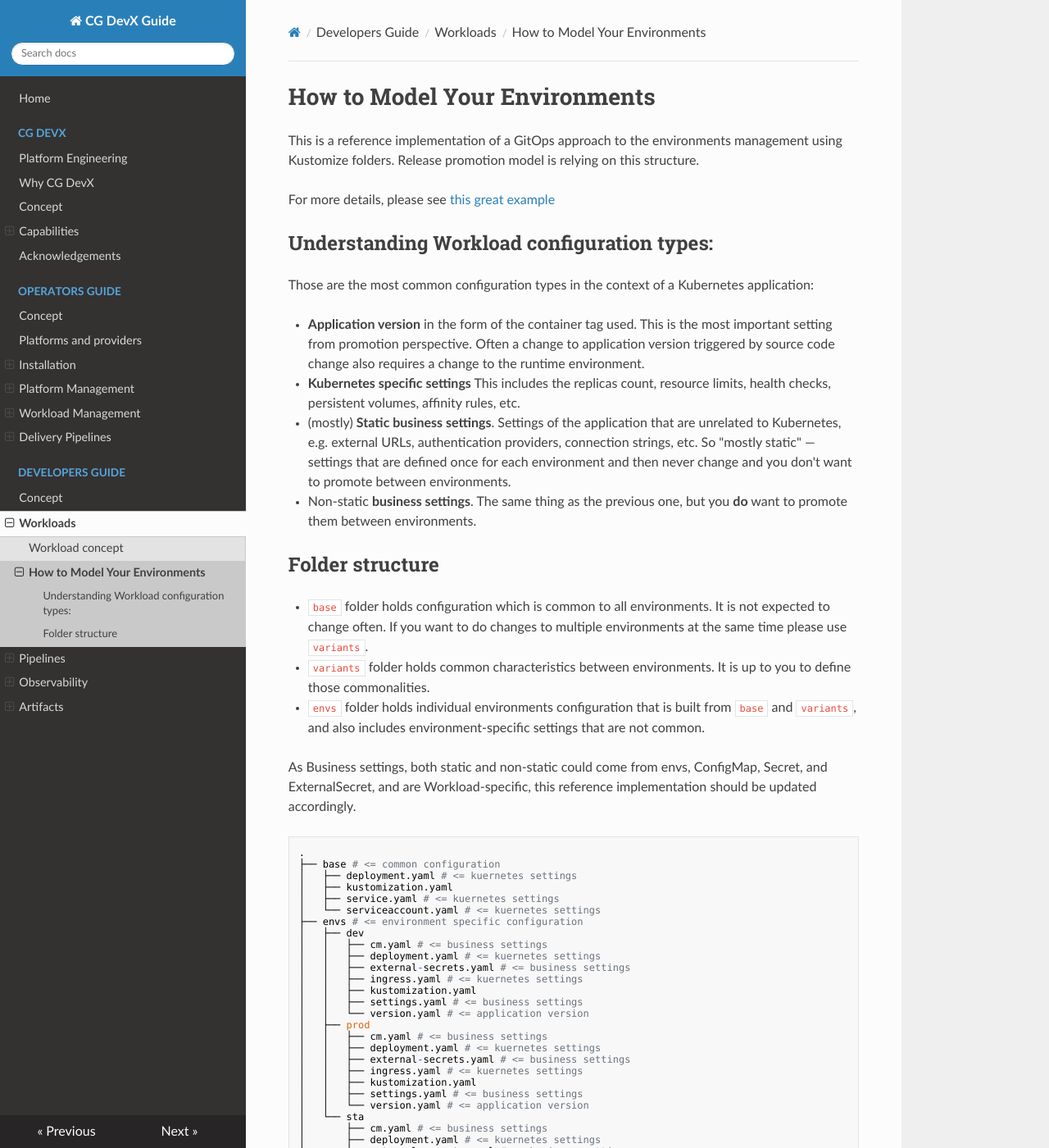
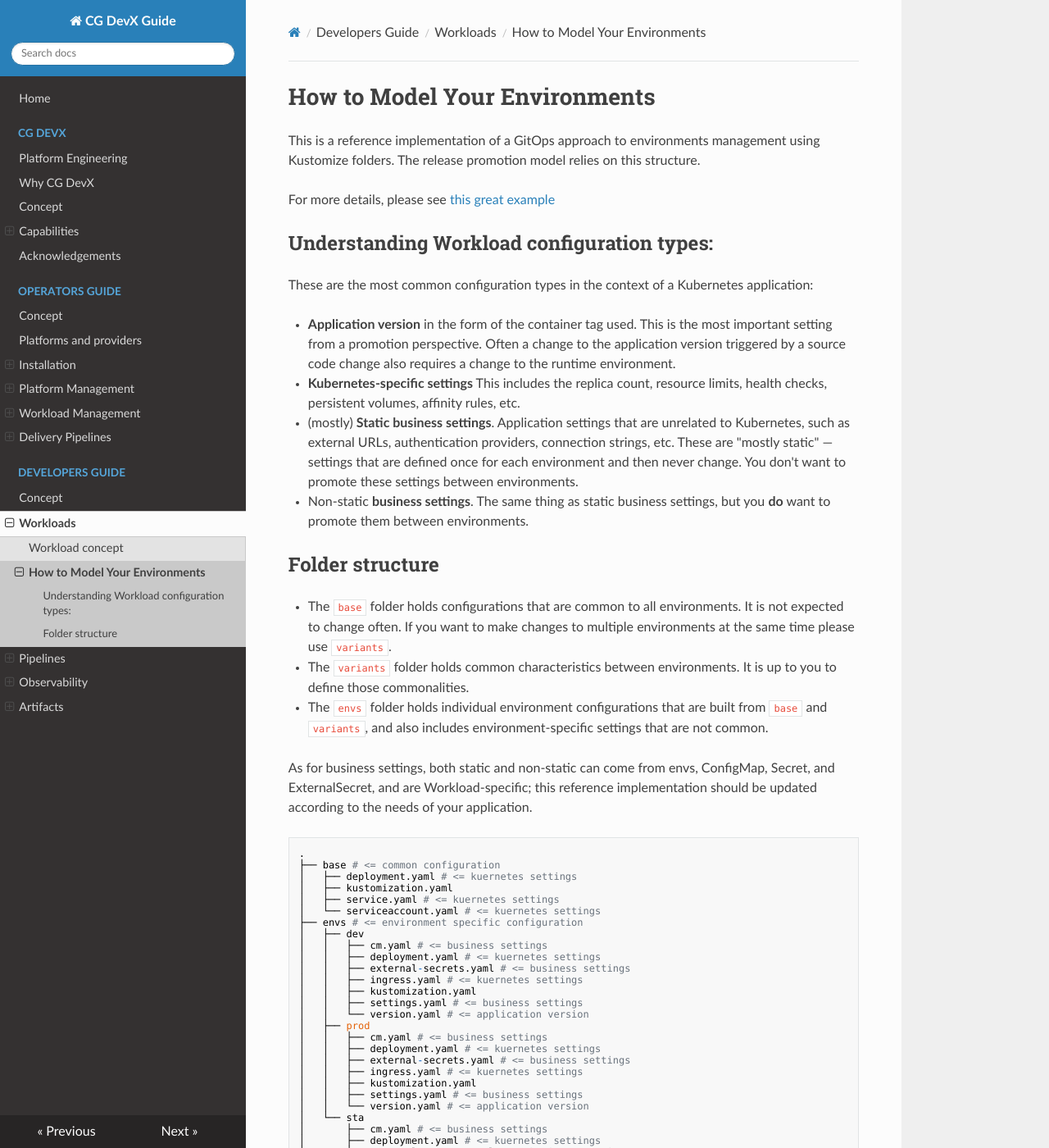
Before and after one commit to CloudGeometry/cg-devx-docs, an MkDocs documentation site: the page built from docs/developers_guide/workloads/gitops_environments.md, in a window 1280 px wide and 1400 px high. Shown: the whole window at 82% size. Built offline with MkDocs 1.6.1, drawn with Linux system fonts in a browser that asks for light colours; nearby versions of some CDN libraries; a script that is not in the unit is left out; some of the changed text lies outside the part shown.

Commit message:
Grammar issues.

````diff
--- a/docs/developers_guide/workloads/gitops_environments.md
+++ b/docs/developers_guide/workloads/gitops_environments.md
@@ -1,45 +1,44 @@
 # How to Model Your Environments
 
-This is a reference implementation of a GitOps approach to the environments management using Kustomize folders. Release
-promotion model is relying on this structure.
+This is a reference implementation of a GitOps approach to environments management using Kustomize folders. The release
+promotion model relies on this structure.
 
 For more details, please see [this great example](
 https://github.com/kostis-codefresh/gitops-environment-promotion)
 
 ## Understanding Workload configuration types:
 
-Those are the most common configuration types in the context of a Kubernetes application:
+These are the most common configuration types in the context of a Kubernetes application:
 
 * **Application version** in the form of the container tag used.
-  This is the most important setting from promotion perspective.
-  Often a change to application version triggered by source code change also requires a
+  This is the most important setting from a promotion perspective.
+  Often a change to the application version triggered by a source code change also requires a
   change to the runtime environment.
 
-* **Kubernetes specific settings** This includes the replicas count, resource limits, health checks, persistent volumes,
+* **Kubernetes-specific settings** This includes the replica count, resource limits, health checks, persistent volumes,
   affinity rules, etc.
 
 * (mostly) **Static business settings**.
-  Settings of the application that are unrelated to Kubernetes, e.g. external URLs, authentication providers, connection
-  strings, etc. So "mostly static" — settings that are defined once for each environment and then never change and you
-  don't want to promote between environments.
+  Application settings that are unrelated to Kubernetes, such as external URLs, authentication providers, connection
+  strings, etc. These are "mostly static" — settings that are defined once for each environment and then never change. You don't want to promote these settings between environments.
 
 * Non-static **business settings**.
-  The same thing as the previous one, but you **do** want to promote them between environments.
+  The same thing as static business settings, but you **do** want to promote them between environments.
 
 ## Folder structure
 
-* `base` folder holds configuration which is common to all environments.
+* The `base` folder holds configurations that are common to all environments.
   It is not expected to change often.
-  If you want to do changes to multiple environments at the same time please use `variants`.
+  If you want to make changes to multiple environments at the same time please use `variants`.
 
-* `variants` folder holds common characteristics between environments.
+* The `variants` folder holds common characteristics between environments.
   It is up to you to define those commonalities.
 
-* `envs` folder holds individual environments configuration that is built from `base` and `variants`, and also includes
+* The `envs` folder holds individual environment configurations that are built from `base` and `variants`, and also includes
   environment-specific settings that are not common.
 
-As Business settings, both static and non-static could come from envs, ConfigMap, Secret, and ExternalSecret, and are
-Workload-specific, this reference implementation should be updated accordingly.
+As for business settings, both static and non-static can come from envs, ConfigMap, Secret, and ExternalSecret, and are
+Workload-specific; this reference implementation should be updated according to the needs of your application.
 
 ```
 .
@@ -92,7 +91,7 @@ Workload-specific, this reference implementation should be updated accordingly.
 
 ```
 
-You could generate and compare effective manifest for each environment using commands below:
+You can generate and compare effective manifests for each environment using the commands below:
 
 ```bash
 # Current directory: GITROOT/gitops/environments
````
Also changed, not shown: docs/developers_guide/concept.md (+12 -11 lines), docs/developers_guide/workloads/concept.md (+10 -10 lines).
